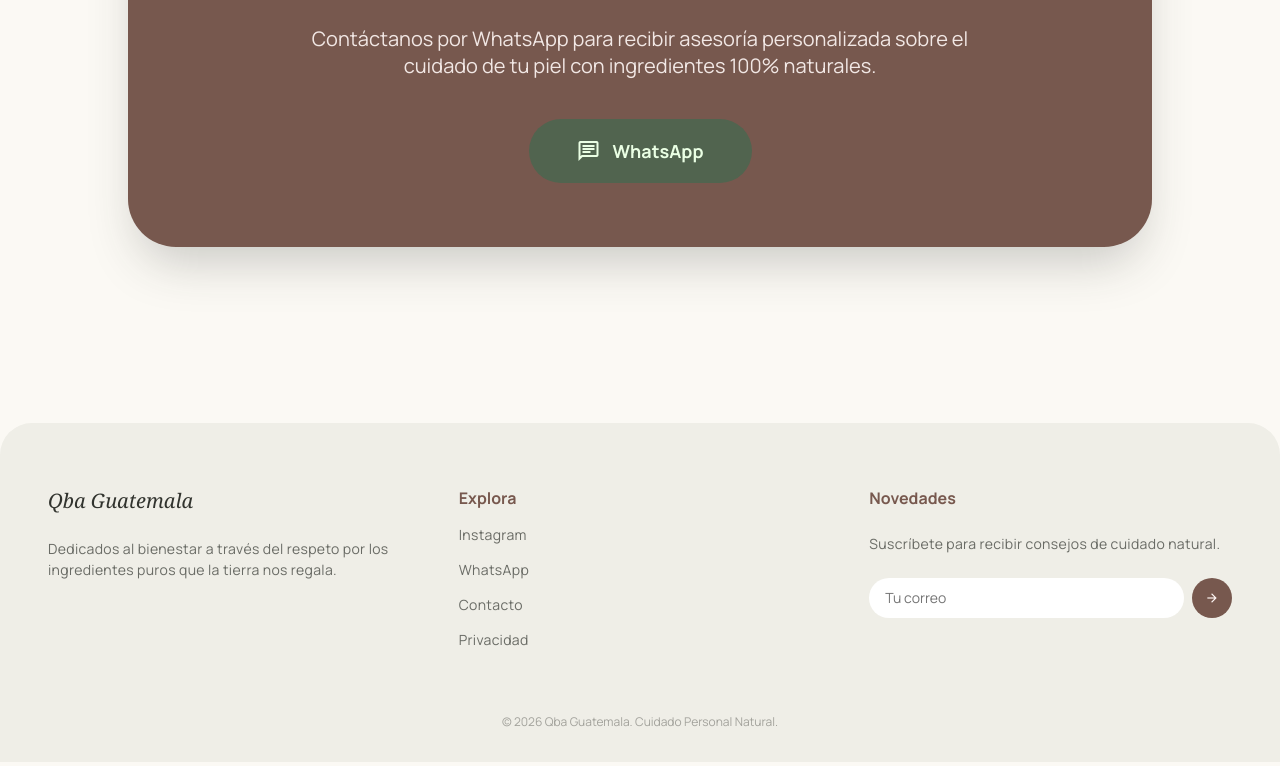
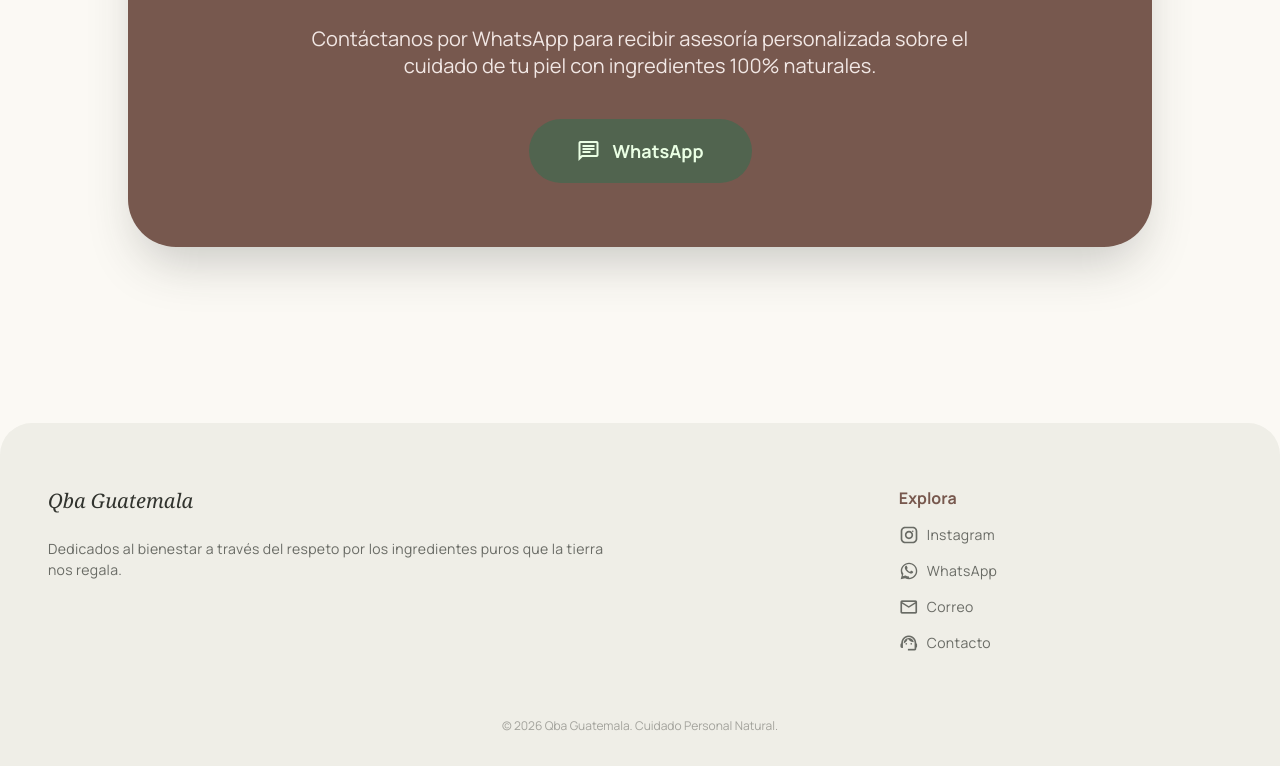
Before and after one commit to qbaguatemala/QBA, a React (Create React App) app: page / in a window 1280 px wide. Shown: the part 3945-4711 px from the top of the page. Built offline with nearby package versions, Linux system fonts and the light colour scheme; no server answers.

Commit message:
Update footer

```diff
--- a/src/components/Categories.css
+++ b/src/components/Categories.css
@@ -42,10 +42,6 @@
   }
 }
 
-.category-card {
-  cursor: pointer;
-}
-
 .category-card:hover .category-image {
   transform: scale(1.1);
 }
--- a/src/components/Footer.css
+++ b/src/components/Footer.css
@@ -18,7 +18,7 @@
 
 @media (min-width: 768px) {
   .footer-grid {
-    grid-template-columns: repeat(3, 1fr);
+    grid-template-columns: repeat(2, 1fr);
   }
 }
 
@@ -39,7 +39,8 @@
   font-family: var(--font-body);
   font-size: 0.875rem;
   letter-spacing: 0.025em;
-  color: rgba(49, 51, 46, 0.7); /* on-surface at 70% */
+  color: rgba(49, 51, 46, 0.7);
+  /* on-surface at 70% */
   line-height: 1.5;
 }
 
@@ -47,6 +48,7 @@
   display: flex;
   flex-direction: column;
   gap: 1rem;
+  margin: auto;
 }
 
 .footer-heading {
@@ -66,48 +68,14 @@
   color: var(--primary);
 }
 
-.footer-newsletter {
+.icon-link {
   display: flex;
-  flex-direction: column;
-  gap: 1.5rem;
-}
-
-.newsletter-form {
-  display: flex;
+  align-items: center;
   gap: 0.5rem;
 }
 
-.newsletter-input {
-  background-color: #ffffff;
-  border: none;
-  border-radius: var(--border-radius-full);
-  padding: 0.5rem 1rem;
-  width: 100%;
-  font-size: 0.875rem;
-  outline: none;
-  font-family: var(--font-body);
-}
-
-.newsletter-input:focus {
-  box-shadow: 0 0 0 1px var(--primary);
-}
-
-.newsletter-btn {
-  background-color: var(--primary);
-  color: var(--on-primary);
-  border-radius: var(--border-radius-full);
-  padding: 0.5rem;
-  width: 2.5rem;
-  height: 2.5rem;
-  display: flex;
-  align-items: center;
-  justify-content: center;
-  flex-shrink: 0;
-  transition: opacity 0.3s ease;
-}
-
-.newsletter-btn:hover {
-  opacity: 0.9;
+.icon-size-small {
+  font-size: 1.25rem;
 }
 
 .footer-bottom {
--- a/src/components/Footer.jsx
+++ b/src/components/Footer.jsx
@@ -3,6 +3,8 @@ import './Footer.css';
 
 const Footer = () => {
   const phoneNumber = process.env.REACT_APP_PHONE_NUMBER
+  const emailAddress = process.env.REACT_APP_EMAIL_ADDRESS
+  const instagramUrl = process.env.REACT_APP_INSTAGRAM_URL
 
   return (
     <footer className="footer-section">
@@ -17,27 +19,32 @@ const Footer = () => {
 
           <div className="footer-links">
             <span className="footer-heading">Explora</span>
-            <a href="#">Instagram</a>
-            <a href={`https://wa.me/${phoneNumber}?text=Hola,%20me%20gustar%C3%ADa%20recibir%20m%C3%A1s%20informaci%C3%B3n%20sobre%20sus%20productos`} target="_blank" rel="noopener noreferrer">WhatsApp</a>
-            <a href="#contact">Contacto</a>
-            <a href="#">Privacidad</a>
+            <a href={instagramUrl || "#"} target="_blank" rel="noopener noreferrer" className="icon-link">
+              <svg width="20" height="20" viewBox="0 0 24 24" fill="currentColor" xmlns="http://www.w3.org/2000/svg">
+                <path fillRule="evenodd" clipRule="evenodd" d="M7.5 2C4.46243 2 2 4.46243 2 7.5V16.5C2 19.5376 4.46243 22 7.5 22H16.5C19.5376 22 22 19.5376 22 16.5V7.5C22 4.46243 19.5376 2 16.5 2H7.5ZM7.5 4H16.5C18.433 4 20 5.567 20 7.5V16.5C20 18.433 18.433 20 16.5 20H7.5C5.567 20 4 18.433 4 16.5V7.5C4 5.567 5.567 4 7.5 4ZM12 7C9.23858 7 7 9.23858 7 12C7 14.7614 9.23858 17 12 17C14.7614 17 17 14.7614 17 12C17 9.23858 14.7614 7 12 7ZM9 12C9 13.6569 10.3431 15 12 15C13.6569 15 15 13.6569 15 12C15 10.3431 13.6569 9 12 9C10.3431 9 9 10.3431 9 12ZM17.5 7.5C17.5 8.05228 17.0523 8.5 16.5 8.5C15.9477 8.5 15.5 8.05228 15.5 7.5C15.5 6.94772 15.9477 6.5 16.5 6.5C17.0523 6.5 17.5 6.94772 17.5 7.5Z" />
+              </svg>
+              Instagram
+            </a>
+            <a href={`https://wa.me/${phoneNumber}?text=Hola,%20me%20gustar%C3%ADa%20recibir%20m%C3%A1s%20informaci%C3%B3n%20sobre%20sus%20productos`} target="_blank" rel="noopener noreferrer" className="icon-link">
+              <svg width="20" height="20" viewBox="0 0 24 24" fill="currentColor" xmlns="http://www.w3.org/2000/svg">
+                <path d="M12.013 2.012c-5.464 0-9.897 4.435-9.897 9.897 0 1.745.454 3.447 1.317 4.945L2.012 21.99l5.28-1.385c1.458.788 3.109 1.205 4.721 1.205 5.46 0 9.894-4.437 9.894-9.899 0-5.46-4.432-9.898-9.894-9.898zm0 16.638c-1.464 0-2.898-.387-4.16-1.121l-.299-.174-3.09.811.826-3.013-.19-.3A8.257 8.257 0 0 1 3.784 11.91c0-4.544 3.696-8.24 8.244-8.24 4.544 0 8.238 3.696 8.238 8.24 0 4.546-3.694 8.24-8.238 8.24zm4.526-6.177c-.248-.124-1.467-.724-1.693-.807-.227-.082-.392-.124-.557.124-.165.247-.64.807-.784.97-.145.166-.289.186-.537.062-.248-.124-1.047-.386-1.995-1.233-.738-.66-1.236-1.474-1.381-1.722-.145-.248-.016-.381.108-.505.112-.112.248-.288.372-.433.124-.145.165-.248.248-.413.082-.165.041-.309-.021-.433-.062-.124-.557-1.342-.763-1.838-.201-.484-.405-.418-.557-.426h-.475c-.165 0-.434.062-.66.309-.227.248-.867.848-.867 2.066s.888 2.395 1.011 2.56c.124.165 1.745 2.664 4.226 3.733.59.255 1.05.408 1.41.523.593.188 1.132.161 1.558.098.476-.071 1.467-.6 1.674-1.178.206-.579.206-1.074.145-1.178-.062-.103-.227-.165-.475-.289z" />
+              </svg>
+              WhatsApp
+            </a>
+            <a href={`mailto:${emailAddress}`} className="icon-link">
+              <span className="material-symbols-outlined icon-size-small">mail</span>
+              Correo
+            </a>
+            <a href="#contact" className="icon-link">
+              <span className="material-symbols-outlined icon-size-small">support_agent</span>
+              Contacto
+            </a>
+            {/* <a href="#privacidad" className="icon-link">
+              <span className="material-symbols-outlined icon-size-small">shield</span>
+              Privacidad
+            </a> */}
           </div>
 
-          <div className="footer-newsletter">
-            <span className="footer-heading">Novedades</span>
-            <p className="footer-desc">Suscríbete para recibir consejos de cuidado natural.</p>
-            <form className="newsletter-form" onSubmit={e => e.preventDefault()}>
-              <input
-                type="email"
-                placeholder="Tu correo"
-                className="newsletter-input"
-                required
-              />
-              <button type="submit" className="newsletter-btn">
-                <span className="material-symbols-outlined text-sm">arrow_forward</span>
-              </button>
-            </form>
-          </div>
         </div>
       </div>
       <div className="footer-bottom">
--- a/src/components/InstagramGrid.css
+++ b/src/components/InstagramGrid.css
@@ -18,6 +18,32 @@
 .insta-handle {
   color: var(--primary);
   font-weight: 700;
+  display: inline-block;
+  position: relative;
+  text-decoration: none;
+  transition: color 0.3s ease;
+}
+
+.insta-handle::after {
+  content: '';
+  position: absolute;
+  width: 100%;
+  transform: scaleX(0);
+  height: 2px;
+  bottom: -4px;
+  left: 0;
+  background-color: var(--primary);
+  transform-origin: bottom right;
+  transition: transform 0.3s ease-out;
+}
+
+.insta-handle:hover {
+  color: var(--primary-dim, #5a6650);
+}
+
+.insta-handle:hover::after {
+  transform: scaleX(1);
+  transform-origin: bottom left;
 }
 
 .insta-grid {
```
